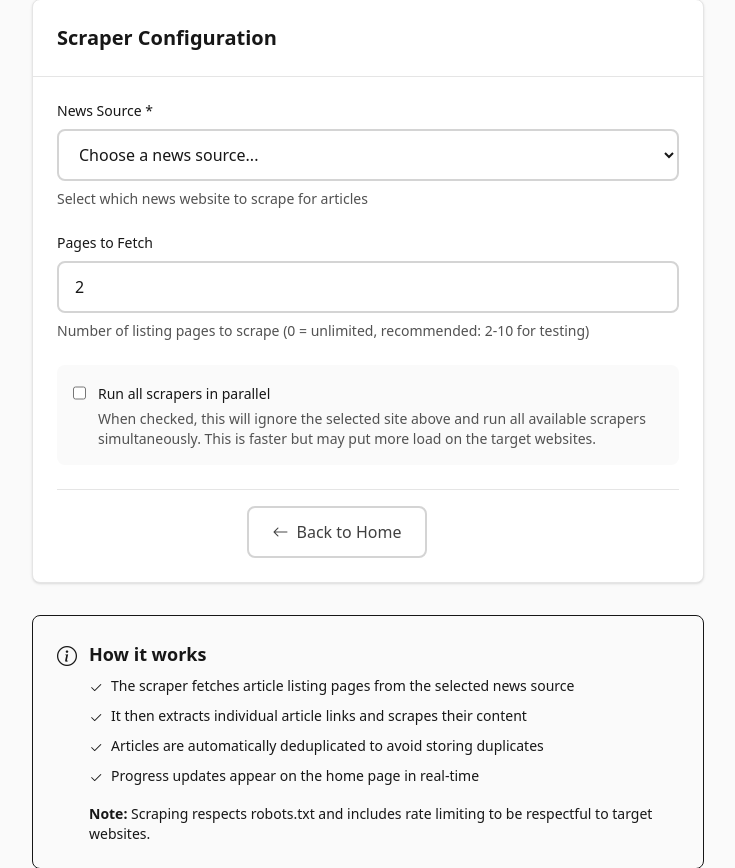
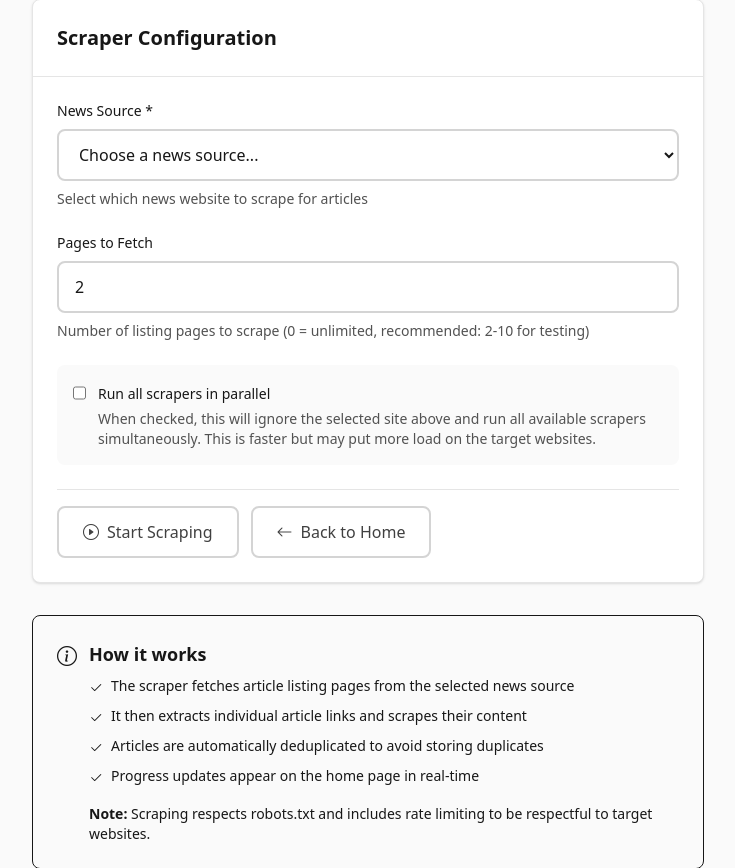
Before and after one commit to MACantara/Scrapy-Test, a Flask app: page /scrape in a window 1280 px wide. Shown: the part 202-1070 px from the top of the page, without its empty margins (272-1007 px from the left). Run offline with Flask 3, Linux system fonts and the light colour scheme.

Commit message:
Update button styling in scraper form for improved visibility and user experience

```diff
--- a/app/templates/scrape.html
+++ b/app/templates/scrape.html
@@ -84,7 +84,7 @@
       <div class="flex flex-col sm:flex-row gap-3 pt-4 border-t border-neutral-200">
         <button
           type="submit"
-          class="flex-1 sm:flex-none px-6 py-3 bg-primary-700 text-white font-medium rounded-lg hover:bg-primary-900 focus:bg-primary-900 focus:ring-4 focus:ring-primary-200 transition-colors duration-150">
+          class="flex-1 sm:flex-none px-6 py-3 bg-white border-2 border-neutral-300 text-neutral-700 font-medium rounded-lg hover:bg-neutral-50 focus:bg-neutral-50 text-center transition-colors duration-150">
           <i class="bi bi-play-circle mr-2" aria-hidden="true"></i>Start Scraping
         </button>
         <a
```
